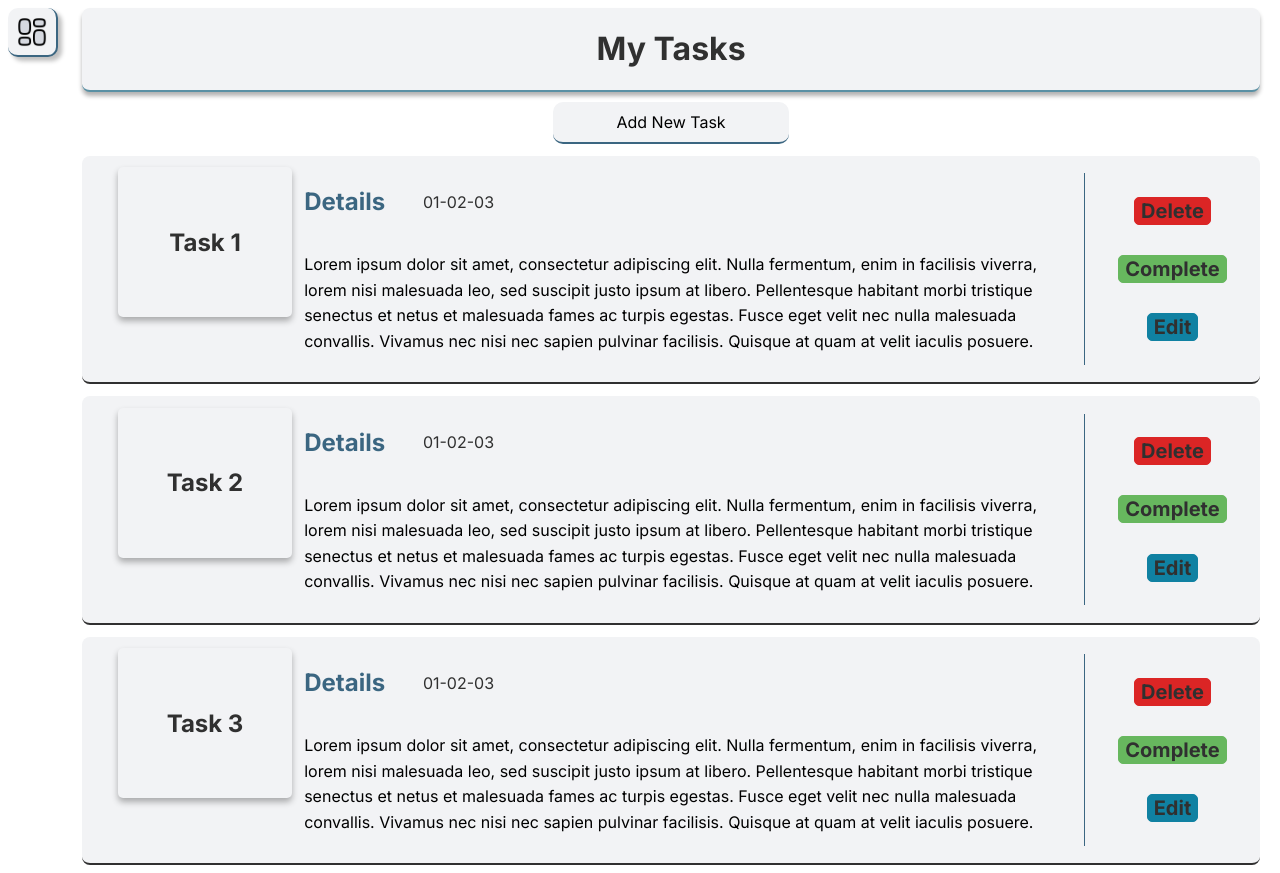
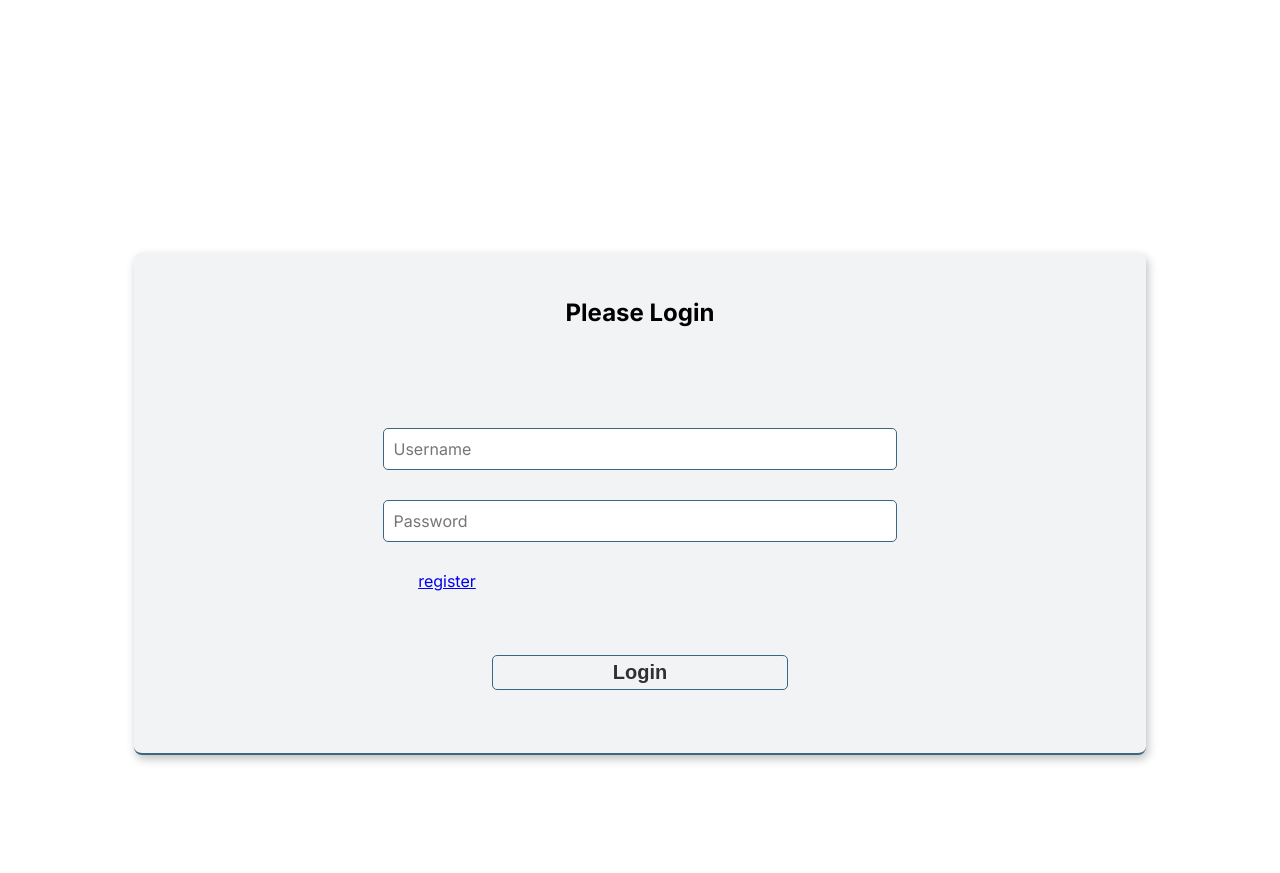
Before and after one commit to Emberalive/taskManager, a React (Vite) app: page / in a window 1280 px wide. After the commit the page ends 800 px from the top, so only its background shows below. Built offline with nearby package versions, Linux system fonts and the light colour scheme.

Commit message:
I have added a GET reuest to verify my user when they login to the new API, it works

```diff
--- a/src/App.jsx
+++ b/src/App.jsx
@@ -5,7 +5,6 @@ import { useState } from 'react'
 import Profile from './components/Profile.jsx'
 import CompletedTasks from "./components/CompletedTasks.jsx";
 import Login from './components/Login.jsx'
-import {nanoid} from 'nanoid'
 
 export default function App () {
     const [tasks, setTasks] = useState([
@@ -44,7 +43,7 @@ export default function App () {
         }
     ])
 
-    const [loggedIn, setLogin] = useState(true)
+    const [loggedIn, setLogin] = useState(false)
 
     const [completedTasks, setCompletedTasks] = useState([])
 
@@ -59,13 +58,7 @@ export default function App () {
         }, (400))
     }
 
-    const [user, setUser] = useState({
-        id: 1,
-        name: 'John Doe',
-        email: 'johndoe@gmail.com',
-        bio: ' Enthusiastic developer who loves building cool stuff!',
-        password: '1234'
-    })
+    const [user, setUser] = useState({})
 
     const [menuIsOpen, setMenuIsOpen] = useState(false)
 
@@ -95,7 +88,7 @@ export default function App () {
     }
     return (
     <>
-        {!loggedIn &&<Login user={user} setLoggedIn={setLogin} />}
+        {!loggedIn &&<Login setLoggedIn={setLogin} setUser={setUser} />}
 
         {loggedIn && <div
         style={{
--- a/src/components/Login.jsx
+++ b/src/components/Login.jsx
@@ -1,22 +1,25 @@
 export default function Login (props) {
 
-    function handleLogin (event) {
+    async function handleLogin (event) {
         event.preventDefault()
-        let isUser = null;
-
+        let resData = null
         const formData = event.target;
 
         const password = formData.password.value;
         const username = formData.username.value;
-        console.log(username === props.user.name);
-        console.log(password === props.user.password);
+
         if (username && password) {
-            isUser = password === props.user.password && props.user.name === username;
-            console.log(isUser);
+            console.log("sending login request")
+            await fetch(`http://localhost:7000/login?username=${encodeURIComponent(username)}&password=${encodeURIComponent(password)}`, {method: 'GET'})
+            .then(res => res.json())
+            .then(data => {resData = data})
+            .catch(err => console.log("This is an error: \n" + err));
         }
 
-        if (isUser) {
-            props.setLoggedIn(prev => !prev);
+        if (resData) {
+            console.log("using login data")
+            props.setLoggedIn(resData.loggedIn);
+            props.setUser(resData.user);
         }
     }
 
--- a/src/components/TaskDetails.jsx
+++ b/src/components/TaskDetails.jsx
@@ -2,7 +2,6 @@ import Data from "./Data.jsx";
 import Controls from "./Controls.jsx";
 import {useState} from "react";
 import AddTask from "./AddTask.jsx";
-import {nanoid} from "nanoid";
 
 export default function TaskDetails(props) {
 
```
